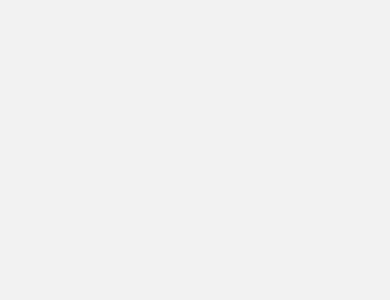
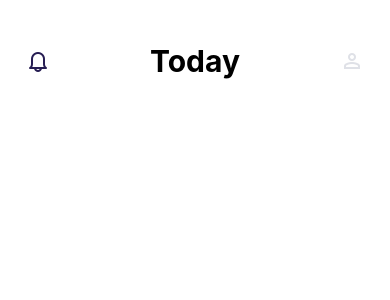
Before and after one commit to terwo/yapyap, a React Native app in the folder Echo/: screen /Forum in a window 390 px wide. Shown: the top 300 px of the page. Built offline with nearby package versions, Linux system fonts and the light colour scheme.

Commit message:
Began basics of ForumScreen

```diff
--- a/Echo/src/screens/ForumScreen.js
+++ b/Echo/src/screens/ForumScreen.js
@@ -1,16 +1,63 @@
 import React, { useState, useEffect } from 'react';
-import { ScrollView, View, Text, StyleSheet } from 'react-native';
+import { Pressable, FlatList, ScrollView, View, StyleSheet, Image, Text, TouchableOpacity } from "react-native";
 import JournalCard from '../components/JournalCard';
 
-const ForumScreen = () => {
+import icon from '../../assets/images/todayscreen/icon.png';
+import logo from '../../assets/images/todayscreen/logo.png';
+
+const ForumScreen = ({ navigation }) => {
     const [forumPosts, setForumPosts] = useState([]);
+
+
+    const goProfile = () => {
+        navigation.navigate('Profile')
+    }
+
+    const goNotifications = () => {
+        navigation.navigate('Results')
+    }
 
     useEffect(() => {
         // Fetch forum posts from the backend
     }, []);
 
     return (
-        <ScrollView style={styles.container}>
+
+
+        <ScrollView
+            style={styles.container}
+            stickyHeaderIndices={[0]}>
+
+
+            <View>
+
+                <View style={styles.header}>
+
+                    <TouchableOpacity onPress={goNotifications}>
+                        <Image
+                                resizeMode="contain"
+                                source={logo}
+                                style={styles.logo}
+                        />
+                    </TouchableOpacity>
+
+                    <View style={styles.titleContainer}>
+                        <Text style={styles.title}>Today</Text>
+                    </View>
+
+                    <TouchableOpacity onPress={goProfile}>
+                        <Image
+                                resizeMode="contain"
+                                source={icon}
+                                style={styles.icon}
+                        />
+                    </TouchableOpacity>
+
+                </View>
+
+            </View>
+
+
             {forumPosts.map((post, index) => (
                 <JournalCard key={index} entry={post} handleEmojiPress={handleEmojiPress} />
             ))}
@@ -21,9 +68,25 @@ const ForumScreen = () => {
 // Styles for ForumScreen
 const styles = StyleSheet.create({
     container: {
-        flex: 1,
-        marginTop: 20,
+        backgroundColor: "#FFF",
+        width: "100%",
+        height: "100%",
+        // padding: 50,
     },
+    header: {
+        alignContent: "space-between",
+        alignItems: "center",
+        flexDirection: 'row',
+        // position: "absolute",
+        alignSelf: "center",
+        gap: 100,
+    },
+    title: {
+        fontSize: 30,
+        fontWeight: "bold",
+        lineHeight: 122,
+    },
+
     // Additional styles if needed
 });
 
--- a/Echo/src/screens/ResultsScreen.js
+++ b/Echo/src/screens/ResultsScreen.js
@@ -10,7 +10,7 @@ import scared from '../../assets/images/resultsscreen/scared_result.png';
 const ResultsScreen = ({ navigation }) => {
 
     const finishPost = () => {
-        navigation.navigate('Today')
+        navigation.navigate('Forum')
     }
 
     return (
```
